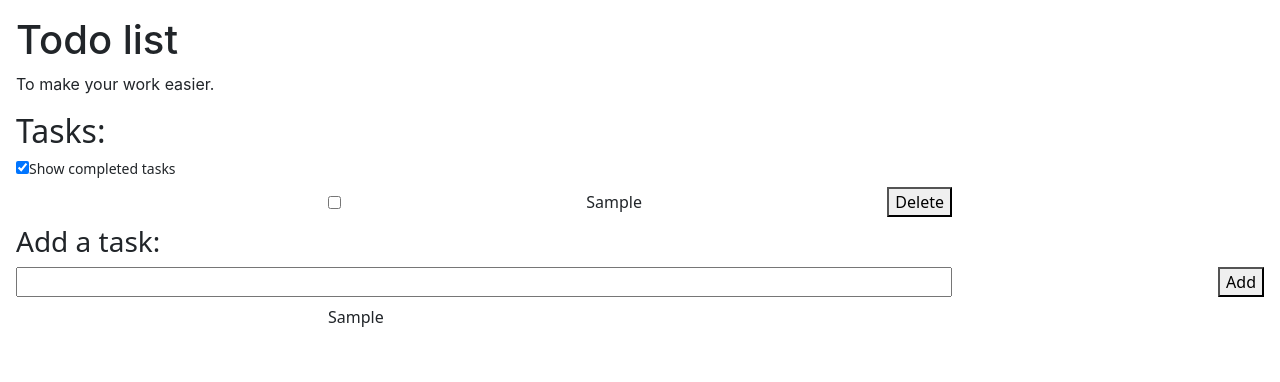
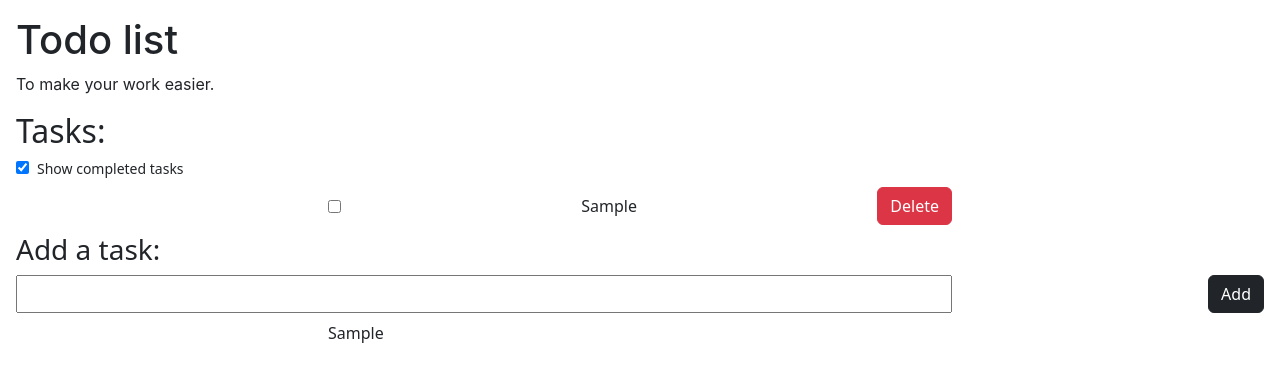
Before and after one commit to grzegorzxpatyk/react-rxjs-todo, a React (Create React App) app: page / in a window 1280 px wide. Both pictures are taken after typing "Sample" into the empty fields and a click on the button "Add". Shown: the top 382 px of the page. Built offline with nearby package versions, Linux system fonts and the light colour scheme.

Commit message:
fix stylinh

```diff
--- a/src/App.tsx
+++ b/src/App.tsx
@@ -47,12 +47,16 @@ export default function App() {
             type="checkbox"
             checked={showCompletedTasks}
             onChange={toggleCompletedTasks}
+            className="me-2"
           />
           Show completed tasks
         </small>
         <ul>
           {tasks.map((task) => (
-            <li key={task.id}>
+            <li
+              key={task.id}
+              className="d-flex flex-row justify-content-between"
+            >
               <input
                 type="checkbox"
                 value={task.isDone}
@@ -65,7 +69,13 @@ export default function App() {
               ) : (
                 <span>{task.content}</span>
               )}
-              <button onClick={() => deleteTask(task.id)}>Delete</button>
+              <button
+                type="button"
+                className="btn btn-danger"
+                onClick={() => deleteTask(task.id)}
+              >
+                Delete
+              </button>
             </li>
           ))}
         </ul>
@@ -78,7 +88,9 @@ export default function App() {
             onKeyDown={handleKeyDown}
             className="w-75"
           />
-          <button onClick={addTask}>Add</button>
+          <button type="button" className="btn btn-dark" onClick={addTask}>
+            Add
+          </button>
         </div>
       </div>
       <ul>
```
